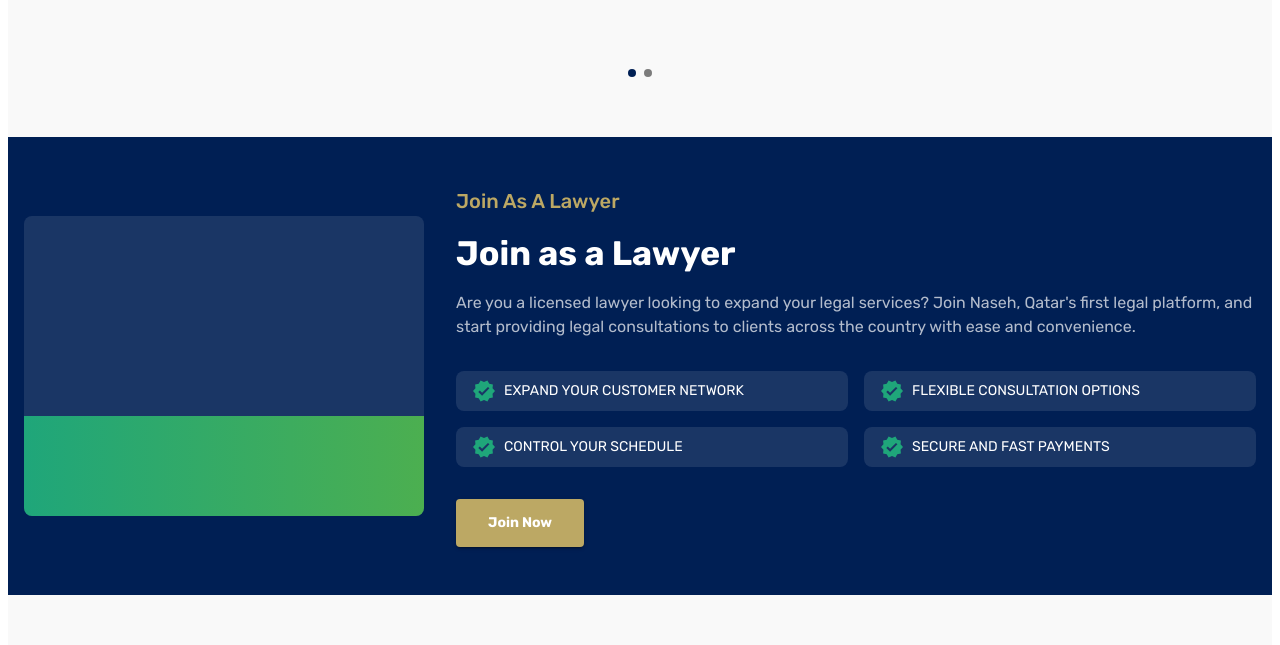
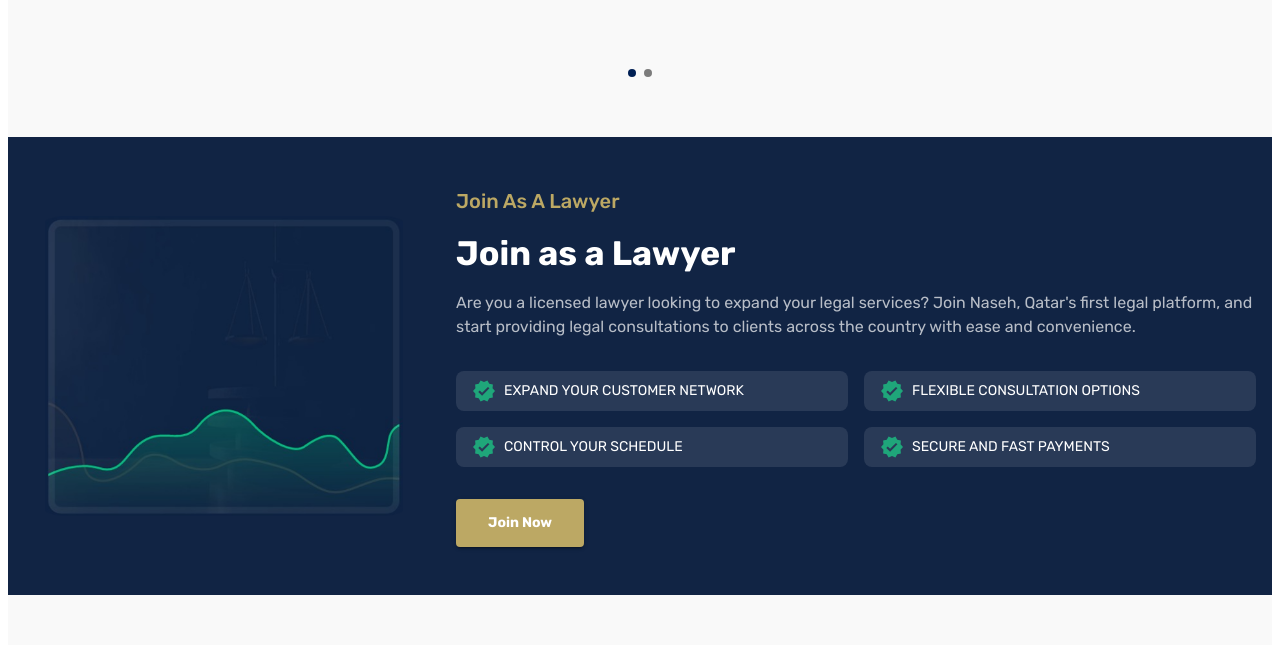
Before and after one commit to fazmirfawasps/web-app, a React (Vite) app: page / in a window 1280 px wide. Shown: the part 2720-3365 px from the top of the page. Built offline with nearby package versions, Linux system fonts and the light colour scheme.

Commit message:
graph image

```diff
--- a/src/page/home.jsx
+++ b/src/page/home.jsx
@@ -34,13 +34,13 @@
       <LegalService />
 
       {/* Specialized Lawyers Section */}
-       <LawyersSection />
+      <LawyersSection />
 
       {/* Join as a Lawyer Section */}
       <Box
         sx={{
           padding: "3rem 1rem",
-          backgroundColor: "#001f54",
+          backgroundColor: "#112444",
           color: "white",
           display: "flex",
           justifyContent: "space-between",
@@ -55,23 +55,16 @@
             sx={{
               width: "100%",
               height: "300px",
-              backgroundColor: "rgba(255, 255, 255, 0.1)",
-              borderRadius: "8px",
+              borderRadius: "40px",
               position: "relative",
               overflow: "hidden",
+              backgroundImage: "url('/grap.png')", // Corrected here
+              backgroundSize: "contain",
+              backgroundPosition: "center",
+              backgroundRepeat: "no-repeat",
             }}
           >
             {/* Add your actual image or replace this with an image tag */}
-            <Box
-              sx={{
-                position: "absolute",
-                bottom: 0,
-                left: 0,
-                right: 0,
-                height: "100px",
-                background: "linear-gradient(to right, #1fa67a, #4caf50)",
-              }}
-            />
           </Box>
         </Box>
         <Box sx={{ flex: 2, minWidth: "300px" }}>
@@ -139,11 +132,10 @@
       </Box>
 
       {/* Legal Blog Section */}
-    <LegalSection />
+      <LegalSection />
 
       {/* FAQ Section */}
       <Faq />
-
 
       {/* why Choose */}
       <ChooseSection />
@@ -152,7 +144,6 @@
 
       {/* Footer Section */}
       <Footer />
-
     </>
   );
 }
```
Also changed, not shown: public/grap.png (added).
